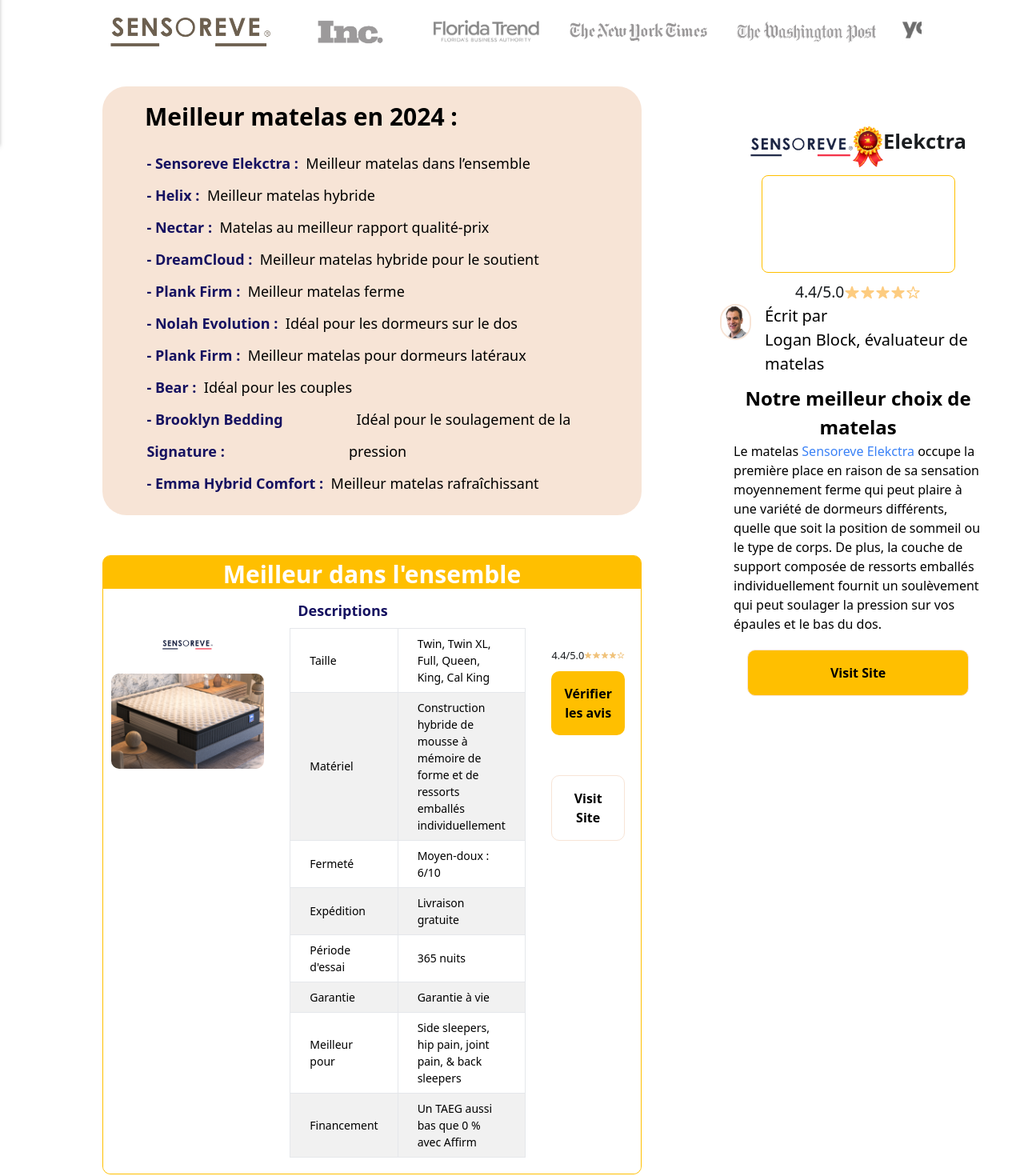
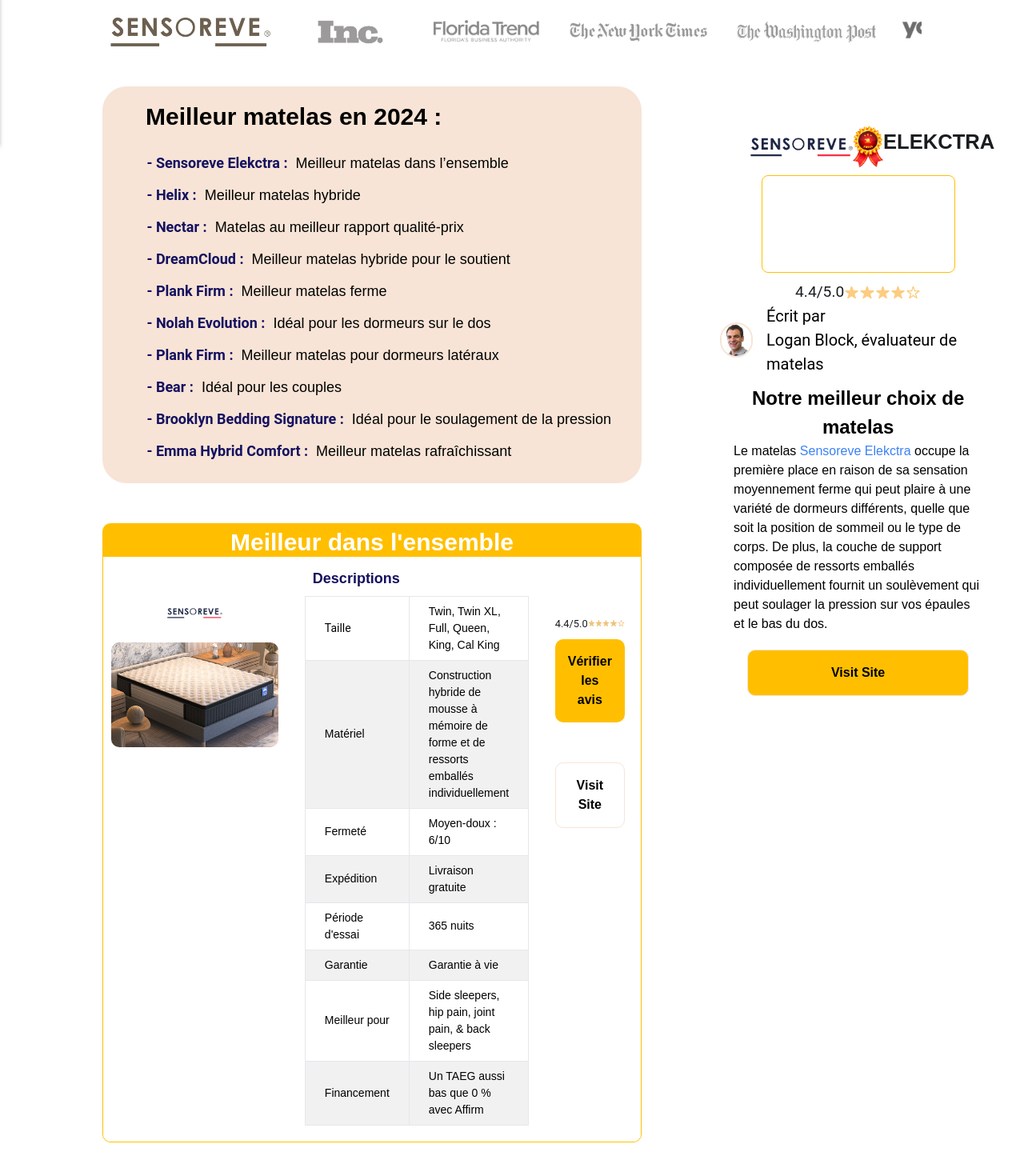
Before and after one commit to lovelyCreator/Somnopolis, a Next.js app: page / in a window 1280 px wide. Shown: the part 620-2090 px from the top of the page at 80% size. Built offline with nearby package versions, Linux system fonts and the light colour scheme; grey boxes are pictures that could not be loaded.

Commit message:
Change_Font

```diff
--- /dev/null
+++ b/src/app/_document.tsx
@@ -0,0 +1,24 @@
+/* eslint-disable @next/next/no-document-import-in-page */
+// src/_document.js
+import Document, { Html, Head, Main, NextScript } from 'next/document';
+
+class MyDocument extends Document {
+  render() {
+    return (
+      <Html>
+        <Head>
+          {/* Import the Google Fonts using <link> tags */}
+          <link href="https://fonts.googleapis.com/css2?family=Roboto:wght@400;700&display=swap" rel="stylesheet" />
+          <link href="https://fonts.googleapis.com/css2?family=Manrope:wght@400;700&display=swap" rel="stylesheet" />
+          <link href="https://fonts.googleapis.com/css2?family=Rubik:wght@400;700&display=swap" rel="stylesheet" />
+        </Head>
+        <body>
+          <Main />
+          <NextScript />
+        </body>
+      </Html>
+    );
+  }
+}
+
+export default MyDocument;
--- /dev/null
+++ b/src/app/components/CustomText.module.css
@@ -0,0 +1,12 @@
+/* src/components/CustomText.module.css */
+.rubikFont {
+    font-family: 'Rubik', sans-serif;
+}
+
+.manropeFont {
+    font-family: 'Manrope', sans-serif;
+}
+
+.robotoFont {
+    font-family: 'Roboto', sans-serif;
+}
--- a/src/app/page.tsx
+++ b/src/app/page.tsx
@@ -3,6 +3,7 @@
 import Image from "next/image";
 import { useState, useEffect } from "react";
 import BottomBar from "./components/bottomBar";
+import styles from './components/CustomText.module.css';
 
 export default function Home() {
   const [bestMattress, setBestMattress] = useState<object[]>([
@@ -350,10 +351,10 @@ export default function Home() {
     <main className="flex min-h-screen flex-col items-center justify-start w-full">
       <div className="w-full h-[45vw] lg:h-[40vw] bg-[#F1F1F1] flex justify-center items-center">
         <div className="flex flex-col items-start justify-between font-marcellus pl-[5%]">
-          <p className="text-[#87806A] text-[3vw] md:text-[16px] font-bold text-left w-[100%] pt-[5%] text-wrap">QUEL EST LE MEILLEUR MATELAS</p>
-          <p className="text-[#1A1D20] text-[5vw] md:text-[3vw] xl:text-[67px] font-bold text-center text-wrap w-[90%] py-[10%] pl-[5%]">Matelas les mieux notés 2024</p>
-          <p className="text-[#69747F] text-[3vw] md:text-[16px] font-bold
-          text-left text-wrap w-[100%]">Mis à jour en avril 2024</p>
+          <p className={`${styles.manropeFont} text-[#87806A] text-[3vw] md:text-[16px] font-bold text-left w-[100%] pt-[5%] text-wrap`}>QUEL EST LE MEILLEUR MATELAS</p>
+          <p className={`${styles.manropeFont} text-[#1A1D20] text-[5vw] md:text-[3vw] xl:text-[67px] font-bold text-center text-wrap w-[90%] py-[10%] pl-[5%]`}>Matelas les mieux notés 2024</p>
+          <p className={`${styles.robotoFont} text-[#69747F] text-[4vw] md:text-[16px] font-bold
+          text-left text-wrap w-[100%]`}>Mis à jour en avril 2024</p>
         </div>
         <img
           src="/img/awesome_mattress.jpg"
@@ -410,16 +411,16 @@ export default function Home() {
       <div className="block text-center w-full mb-[20px] pl-[10%] lg:flex">
         <div className="w-full lg:w-[65%]">
           <div className="flex flex-col w-[90%] items-start justify-center bg-[#F7E4D6] rounded-[30px] py-[20px] px-[5%] mb-[50px]">
-            <p className="text-3xl font-bold w-full pb-[20px] text-left">&nbsp; Meilleur matelas en 2024 : &nbsp;</p>
+            <p className={`${styles.manropeFont} text-3xl font-bold w-full pb-[20px] text-left`}>&nbsp; Meilleur matelas en 2024 : &nbsp;</p>
 
             <div className="flex flex-col justify-between items-start text-[18px] text-left w-full pl-[3%]">
               {
                 bestMattress.map((item:any, index:any) =>
                   <div key={index} className="block lg:flex leading-10">
-                    <p className="font-bold text-[#151160]">
+                    <p className={`${styles.robotoFont} font-bold text-[#151160]`}>
                       - {item.company} :
                     </p>
-                    <p>
+                    <p className={`${styles.rubikFont} `}>
                       &nbsp; {item.description}
                     </p>
                   </div>
@@ -429,8 +430,8 @@ export default function Home() {
           </div>
           {
             mattressData.map((item:any, index:any) =>
-            <div key={index} className={`flex flex-col text-center my-[10px] border-[1px] ${index === 0 ? 'border-[#FFBF00]' : 'border-[#4F4F4F]'} justify-center items-center rounded-[10px]  w-[90%] mb-[50px]`} >
-              <div className={`flex flex-col w-full items-center justify-center ${index === 0 ? "bg-[#FFBF00]" : "bg-[#4F4F4F]"} rounded-t-[8px]`}>
+            <div key={index} className={`${styles.manropeFont} flex flex-col text-center my-[10px] border-[1px] ${index === 0 ? 'border-[#FFBF00]' : 'border-[#4F4F4F]'} justify-center items-center rounded-[10px]  w-[90%] mb-[50px]`} >
+              <div className={`${styles.manropeFont} flex flex-col w-full items-center justify-center ${index === 0 ? "bg-[#FFBF00]" : "bg-[#4F4F4F]"} rounded-t-[8px]`}>
                 <span className="text-3xl font-bold w-full text-center text-white flex flex-row justify-center mt-[5px]">&nbsp; {item.description} &nbsp;</span>
               </div>
               <div className="block md:flex justify-around items-start text-left w-full pl-[10px] pr-[10px] pt-[2%] bg-white pb-[20px] rounded-[10px]">
@@ -451,43 +452,43 @@ export default function Home() {
                   />
                 </div>
                 <div className="flex flex-col pl-[5%] pr-[5%] w-full md:w-[56%]">
-                  <p className="font-bold text-[#151160] text-[16px] md:text-[18px] pl-[10px]">
+                  <p className={`${styles.manropeFont} font-bold text-[#151160] text-[16px] md:text-[18px] pl-[10px]`}>
                     Descriptions
                   </p>
                   <div className="mt-2">
                     <table className="w-full divide-y divide-gray-200 border border-grey-200  bg-grey-100 text-[12px] md:text-[14px]">
                       <tbody className="divide-y divide-gray-200" >
                         <tr>
-                          <td className="px-6 py-2 whitespace-no-wrap w-[27%] border border-gray-200 ">Taille</td>
-                          <td className="px-6 py-2 whitespace-no-wrap w-[73%]">{item.size}</td>
+                          <td className={`${styles.robotoFont} px-6 py-2 whitespace-no-wrap w-[27%] border border-gray-200`}>Taille</td>
+                          <td className={`${styles.rubikFont} px-6 py-2 whitespace-no-wrap w-[73%]`}>{item.size}</td>
                         </tr>
                         <tr className="bg-[#F1F1F1]">
-                          <td className="px-6 py-2 whitespace-no-wrap border border-gray-200">Matériel</td>
-                          <td className="px-6 py-2 whitespace-no-wrap">{item.material}</td>
+                          <td className={`${styles.robotofont} px-6 py-2 whitespace-no-wrap border border-gray-200`}>Matériel</td>
+                          <td className={`${styles.rubikfont} px-6 py-2 whitespace-no-wrap`}>{item.material}</td>
                         </tr>
                         <tr>
-                          <td className="px-6 py-2 whitespace-no-wrap border border-gray-200">Fermeté</td>
-                          <td className="px-6 py-2 whitespace-no-wrap">{item.firmness}</td>
+                          <td className={`${styles.robotofont} px-6 py-2 whitespace-no-wrap border border-gray-200`}>Fermeté</td>
+                          <td className={`${styles.rubikfont} px-6 py-2 whitespace-no-wrap`}>{item.firmness}</td>
                         </tr>
                         <tr className="bg-[#F1F1F1]">
-                          <td className="px-6 py-2 whitespace-no-wrap border border-gray-200">Expédition</td>
-                          <td className="px-6 py-2 whitespace-no-wrap">{item.shipping}</td>
+                          <td className={`${styles.robotofont} px-6 py-2 whitespace-no-wrap border border-gray-200`}>Expédition</td>
+                          <td className={`${styles.rubikfont} px-6 py-2 whitespace-no-wrap`}>{item.shipping}</td>
                         </tr>
                         <tr>
-                          <td className="px-6 py-2 whitespace-no-wrap border border-gray-200">Période d'essai</td>
-                          <td className="px-6 py-2 whitespace-no-wrap">{item.trialperiod}</td>
+                          <td className={`${styles.robotofont} px-6 py-2 whitespace-no-wrap border border-gray-200`}>Période d'essai</td>
+                          <td className={`${styles.rubikfont} px-6 py-2 whitespace-no-wrap`}>{item.trialperiod}</td>
                         </tr>
                         <tr className="bg-[#F1F1F1]">
-                          <td className="px-6 py-2 whitespace-no-wrap border border-gray-200">Garantie</td>
-                          <td className="px-6 py-2 whitespace-no-wrap">{item.warranty}</td>
+                          <td className={`${styles.robotofont} px-6 py-2 whitespace-no-wrap border border-gray-200`}>Garantie</td>
+                          <td className={`${styles.rubikfont} px-6 py-2 whitespace-no-wrap`}>{item.warranty}</td>
                         </tr>
                         <tr>
-                          <td className="px-6 py-2 whitespace-no-wrap border border-gray-200">Meilleur pour</td>
-                          <td className="px-6 py-2 whitespace-no-wrap">{item.bestfor}</td>
+                          <td className={`${styles.robotofont} px-6 py-2 whitespace-no-wrap border border-gray-200`}>Meilleur pour</td>
+                          <td className={`${styles.rubikfont} px-6 py-2 whitespace-no-wrap`}>{item.bestfor}</td>
                         </tr>
                         <tr className="bg-[#F1F1F1]">
-                          <td className="px-6 py-2 whitespace-no-wrap border border-gray-200">Financement</td>
-                          <td className="px-6 py-2 whitespace-no-wrap">{item.financing}</td>
+                          <td className={`${styles.robotofont} px-6 py-2 whitespace-no-wrap border border-gray-200`}>Financement</td>
+                          <td className={`${styles.rubikfont} px-6 py-2 whitespace-no-wrap`}>{item.financing}</td>
                         </tr>
                       </tbody>
                     </table>
@@ -498,7 +499,7 @@ export default function Home() {
                     {/* {
                       index == handleState ?  */}
                       <div className="filter invert-85 sepia-22 saturate-857 hue-rotate-336 brightness-95 contrast-109 flex flex-row flex-nowrap items-center my-[10px] text-[#FDCC80]">
-                        <span className="text-[18pt] md:text-[1vw] text-[#1A1D20]">{item.rate}/5.0</span>
+                        <span className={`${styles.robotoFont} text-[18pt] md:text-[2vw] lg:text-[1vw] text-[#1A1D20]`}>{item.rate}/5.0</span>
                         <span ><img src="/img/star.svg" alt="My SVG Image"  className="w-[30px] h-full"/></span>
                         <span ><img src="/img/star.svg" alt="My SVG Image"  className="w-[30px] h-full"/></span>
                         <span ><img src="/img/star.svg" alt="My SVG Image"  className="w-[30px] h-full"/></span>
@@ -509,14 +510,14 @@ export default function Home() {
                       <></>
                     } */}
                   </div>
-                  <button className="bg-[#FFBF00] hover:bg-[#e2b222] text-blue font-bold px-4 rounded-[10px] w-full py-4 " onClick={() => {
+                  <button className={`${styles.manropeFont} bg-[#FFBF00] hover:bg-[#e2b222] text-blue font-bold px-4 rounded-[10px] w-full py-4`} onClick={() => {
                     setStarState('flex');
                     // setHandleState(index);
                   }
                   }>
                     Vérifier les avis
                   </button>
-                  <button className="bg-[#FFFFFF] hover:bg-[#F1F1F1] text-blue font-bold px-4 rounded-[10px] w-full py-4 mt-[20px] md:mt-[50px] border border-[#F7e4D6]">
+                  <button className={`${styles.manropeFont} bg-[#FFFFFF] hover:bg-[#F1F1F1] text-blue font-bold px-4 rounded-[10px] w-full py-4 mt-[20px] md:mt-[50px] border border-[#F7e4D6]`}>
                     Visit Site
                   </button>
                 </div>
@@ -526,7 +527,7 @@ export default function Home() {
           <div className="overflow-scroll overflow-y-scroll mt-2 w-[90%]">
             <table className="min-w-full divide-y divide-gray-200 border border-grey-200  bg-grey-100 mb-[20px]">
               <thead>
-                  <tr className="bg-white leading-3">
+                  <tr className={`${styles.manropeFont}bg-white leading-3`}>
                     <th className="px-6 py-3 bg-gray-50 text-xs leading-4 font-medium text-gray-500 uppercase tracking-wider text-center border border-gray-200"> &nbsp;&nbsp;&nbsp;&nbsp;&nbsp;&nbsp;&nbsp;&nbsp;&nbsp;&nbsp;&nbsp;&nbsp;&nbsp;&nbsp;</th>
                     <th className="px-6 py-3 bg-gray-50 text-center text-xs leading-4 font-medium text-gray-500 uppercase tracking-wider border border-gray-200">Modèle</th>
                     <th className="px-6 py-3 bg-gray-50 text-center text-xs leading-4 font-medium text-gray-500 uppercase tracking-wider border border-gray-200">Fermeté</th>
@@ -537,7 +538,7 @@ export default function Home() {
                     <th className="px-6 py-3 bg-gray-50 text-center text-xs leading-4 font-medium text-gray-500 uppercase tracking-wider border border-gray-200">Meilleur pour</th>
                   </tr>
               </thead>
-              <tbody className="divide-y divide-gray-200" >
+              <tbody className={`${styles.rubikFont} divide-y divide-gray-200`} >
                 {
                   compareData.map((item:any, index:any) =>
                     <tr key={index} className="bg-white  leading-3 text-xs">
@@ -576,7 +577,7 @@ export default function Home() {
               alt="Mark"
               className="lg:w-[3vw] lg:h-[4vw] w-[10%]"
             />
-            <p className="text-[6vw] lg:text-[2vw] text-[#1A1D20] font-bold w-[30%]  text-left lg:text-center lg:pb-[1vw] pb-[2vw]">Elekctra</p>
+            <p className={`${styles.manropeFont} text-[5vw] lg:text-[2vw] text-[#1A1D20] font-bold w-[30%]  text-left lg:text-center lg:pb-[1vw] pb-[1.5vw]`}>ELEKCTRA</p>
           </div>
           <video
             className="w-[70%] rounded-lg border border-[#FFBF00] my-[10px] mx-[15%]"
@@ -590,24 +591,24 @@ export default function Home() {
           </video>
           <div className="w-full flex items-center justify-center">
 
-            <span className="text-[50%] lg:text-[1.5vw] text-[#1A1D20]">4.4/5.0 </span>
-            <span ><img src="/img/star.svg" alt="My SVG Image"  className="w-[1.5vw] h-full"/></span>
-            <span ><img src="/img/star.svg" alt="My SVG Image"  className="w-[1.5vw] h-full"/></span>
-            <span ><img src="/img/star.svg" alt="My SVG Image"  className="w-[1.5vw] h-full"/></span>
-            <span ><img src="/img/star.svg" alt="My SVG Image"  className="w-[1.5vw] h-full"/></span>
-            <span ><img src="/img/star_empty.svg" alt="My SVG Image"  className="w-[1.5vw] h-full"/></span>
+            <span className={`${styles.robotoFont} text-[3vw] lg:text-[1.5vw] text-[#1A1D20]`}>4.4/5.0 </span>
+            <span ><img src="/img/star.svg" alt="My SVG Image"  className="w-[3vw] lg:w-[1.5vw] h-full"/></span>
+            <span ><img src="/img/star.svg" alt="My SVG Image"  className="w-[3vw] lg:w-[1.5vw] h-full"/></span>
+            <span ><img src="/img/star.svg" alt="My SVG Image"  className="w-[3vw] lg:w-[1.5vw] h-full"/></span>
+            <span ><img src="/img/star.svg" alt="My SVG Image"  className="w-[3vw] lg:w-[1.5vw] h-full"/></span>
+            <span ><img src="/img/star_empty.svg" alt="My SVG Image"  className="w-[3vw] lg:w-[1.5vw] h-full"/></span>
           </div>
           <div className="w-full flex flex-col justify-start align-start">
-            <div className="w-full flex justify-center align-center">
+            <div className="w-full flex justify-center items-center">
               <span ><img src="/img/Reviewer.jpg" alt="évaluateur"  className="lg:w-[3.5vw] lg:h-[3.5vw] w-[10vw] rounded-[50px] border-[2px] border-[#F7E4D6]"/></span>
-              <p className="text-[14px] md:text-[20px] ml-[5%] text-left">Écrit par<br></br>Logan Block, évaluateur de matelas</p>
+              <p className={`${styles.robotoFont} text-[14px] md:text-[20px] ml-[5%] text-left`}>Écrit par<br></br>Logan Block, évaluateur de matelas</p>
             </div>
             <div className="flex w-[90%] mx-[5%] justify-start align-start flex-col">
-              <p className="w-full text-center text-[16pt] lg:text-[18pt] font-bold mt-[10px]">Notre meilleur choix de matelas</p>
-              <p className="w-full text-left text-[16px]">Le matelas <a href="https://sensoreve.com" className="text-blue-500">Sensoreve Elekctra</a> occupe la première place en raison de sa sensation moyennement ferme qui peut plaire à une variété de dormeurs différents, quelle que soit la position de sommeil ou le type de corps. De plus, la couche de support composée de ressorts emballés individuellement fournit un soulèvement qui peut soulager la pression sur vos épaules et le bas du dos.</p>
+              <p className={`${styles.manropeFont} w-full text-center text-[16pt] lg:text-[18pt] font-bold mt-[10px]`}>Notre meilleur choix de matelas</p>
+              <p className={`${styles.rubikFont} w-full text-left text-[16px]`}>Le matelas <a href="https://sensoreve.com" className="text-blue-500">Sensoreve Elekctra</a> occupe la première place en raison de sa sensation moyennement ferme qui peut plaire à une variété de dormeurs différents, quelle que soit la position de sommeil ou le type de corps. De plus, la couche de support composée de ressorts emballés individuellement fournit un soulèvement qui peut soulager la pression sur vos épaules et le bas du dos.</p>
             </div>
             <a href="https://sensoreve.com">
-              <button className="bg-[#FFBF00] hover:bg-[#F7E4D6] text-blue font-bold px-4 rounded-[10px] w-[80%] mx-[10%] py-4 mt-[20px] border border-[#F7e4D6]">Visit Site
+              <button className={`${styles.manropeFont} bg-[#FFBF00] hover:bg-[#F7E4D6] text-blue font-bold px-4 rounded-[10px] w-[80%] mx-[10%] py-4 mt-[20px] border border-[#F7e4D6]`}>Visit Site
               </button>
             </a>
           </div>
```
Also changed, not shown: src/app/components/bottomBar.tsx (+9 -30 lines), src/app/components/navbar.tsx (+4 -3 lines). Lines whose indentation alone changed are shown as unchanged.
